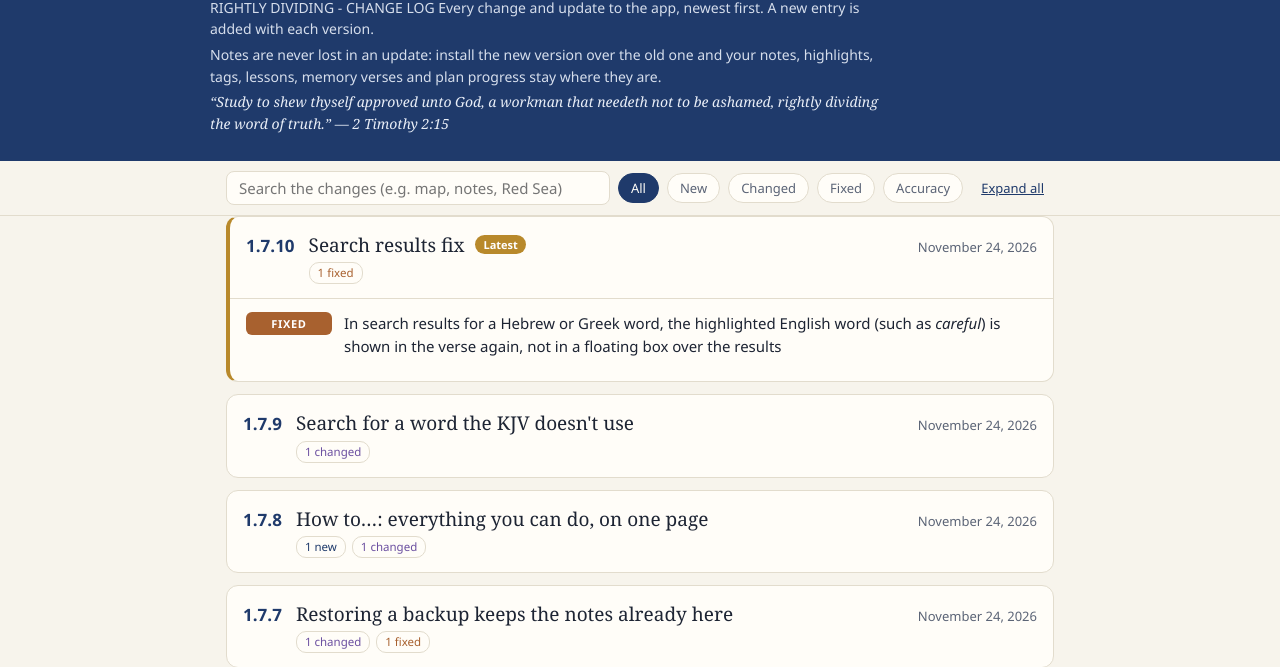
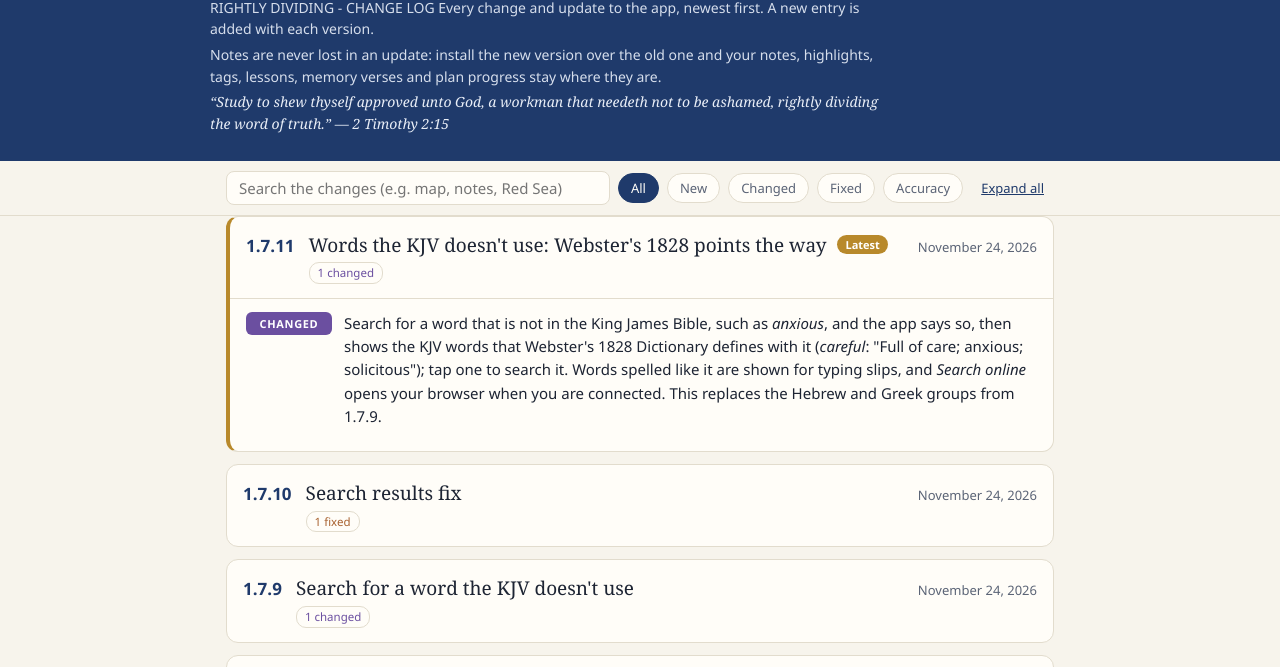
Before and after one commit to cmundell/rightly-dividing-fmnrj8, a plain HTML site: page CHANGELOG.html in a window 1280 px wide. Shown: the part 105-772 px from the top of the page. Drawn offline with Linux system fonts and the light colour scheme.

Commit message:
Rightly Dividing 1.7.11: Webster's 1828 links words the KJV does not use to the KJV's own
Co-Authored-By: Claude Opus 5.5 <noreply@anthropic.com>
Claude-Session: https://claude.ai/code/session_01Q745QoQnpJZ94K6cLyVB67

```diff
--- a/CHANGELOG.html
+++ b/CHANGELOG.html
@@ -72,8 +72,13 @@
   <button class="btn" id="toggle">Expand all</button>
 </div></div>
 <main class="wrap">
-  <details class="ver" id="v1.7.10" open>
-    <summary><span class="vnum">1.7.10</span><span class="vtitle">Search results fix <span class="latest">Latest</span></span>
+  <details class="ver" id="v1.7.11" open>
+    <summary><span class="vnum">1.7.11</span><span class="vtitle">Words the KJV doesn't use: Webster's 1828 points the way <span class="latest">Latest</span></span>
+      <span class="vmeta">November 24, 2026</span><span class="vtags"><span class="pill p-change">1 changed</span></span></summary>
+    <ul class="items"><li class="it t-change"><span class="tag tag-change">Changed</span><div>Search for a word that is not in the King James Bible, such as <i>anxious</i>, and the app says so, then shows the KJV words that Webster's 1828 Dictionary defines with it (<i>careful</i>: "Full of care; anxious; solicitous"); tap one to search it. Words spelled like it are shown for typing slips, and <i>Search online</i> opens your browser when you are connected. This replaces the Hebrew and Greek groups from 1.7.9.</div></li></ul>
+  </details>
+  <details class="ver" id="v1.7.10">
+    <summary><span class="vnum">1.7.10</span><span class="vtitle">Search results fix</span>
       <span class="vmeta">November 24, 2026</span><span class="vtags"><span class="pill p-fix">1 fixed</span></span></summary>
     <ul class="items"><li class="it t-fix"><span class="tag tag-fix">Fixed</span><div>In search results for a Hebrew or Greek word, the highlighted English word (such as <i>careful</i>) is shown in the verse again, not in a floating box over the results</div></li></ul>
   </details>
--- a/sw.js
+++ b/sw.js
@@ -1,6 +1,6 @@
 'use strict';
 // Keeps Rightly Dividing working offline. The cache name changes with every release.
-const CACHE = 'sts-1.7.10-5fac036ddc';
+const CACHE = 'sts-1.7.11-2c34a2d981';
 const SHELL = ["./", "CHANGELOG.html", "data/basemap.json", "data/brand-bg.jpg", "data/gospel.json", "data/journeys.json", "data/landmarks.json", "data/phrases.json", "data/relief.jpg", "data/tidwell.json", "data/votd.json", "features.js", "home.js", "icon-180.png", "icon-192.png", "icon-512.png", "index.html", "lib/cjs-shim.js", "lib/db.js", "lib/docx.js", "lib/jszip.min.js", "lib/sql-wasm-browser.js", "lib/sql-wasm-browser.wasm", "listen.js", "manifest.webmanifest", "maps.js", "reader.js", "refparse.js", "robots.txt", "study.js", "styles.css", "tools.js", "tsk-web.js", "walk.js", "web.css", "web.js"];
 self.addEventListener('install', (e) => {
   e.waitUntil(caches.open(CACHE).then((c) => c.addAll(SHELL)).then(() => self.skipWaiting()));
--- a/tsk-web.js
+++ b/tsk-web.js
@@ -5,7 +5,7 @@
 /* global initSqlJs, TskDb, JSZip, wRun, wPara, HL_FILL */
 
 (() => {
-  const VERSION = '1.7.10';
+  const VERSION = '1.7.11';
   // the Windows app (windows/ folder) adds rdDesktop: your notes are also copied to a real file in a folder you choose
   const desk = window.rdDesktop || null;
   let deskTimer = null;
```
